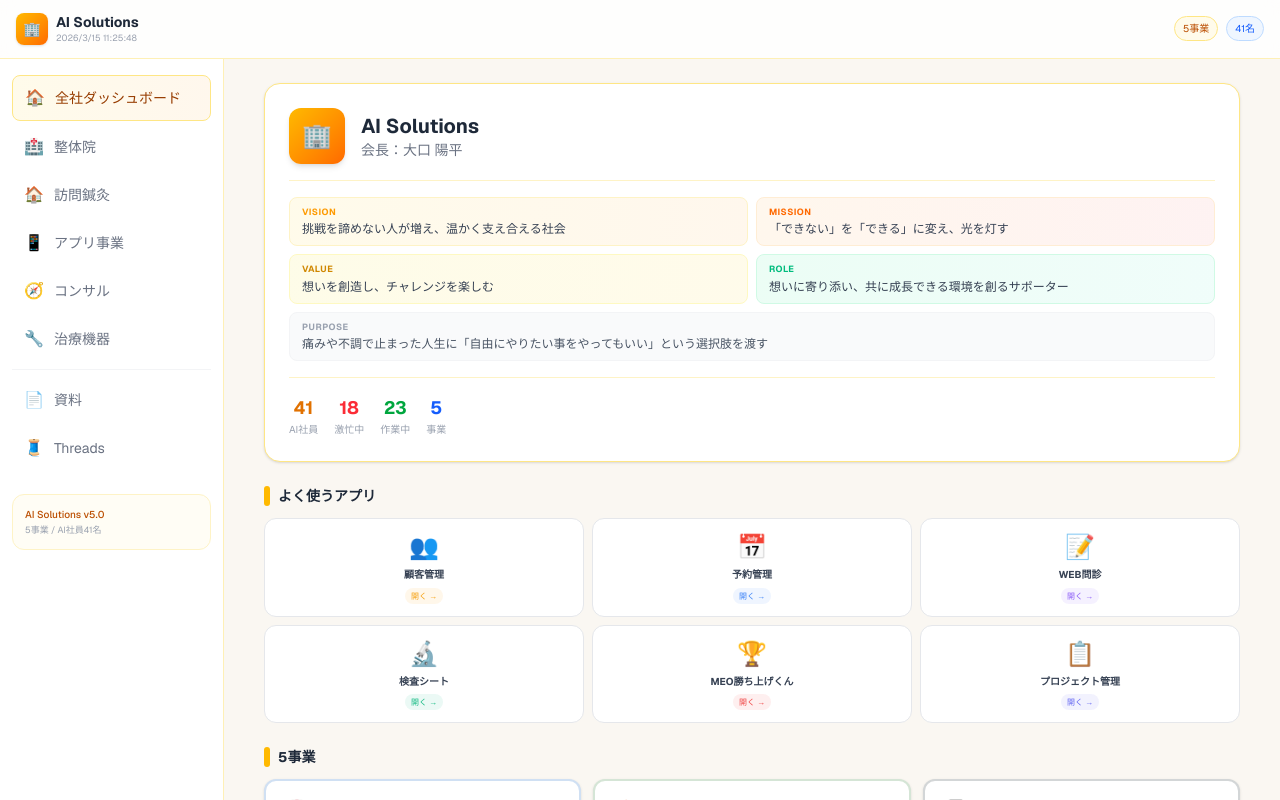
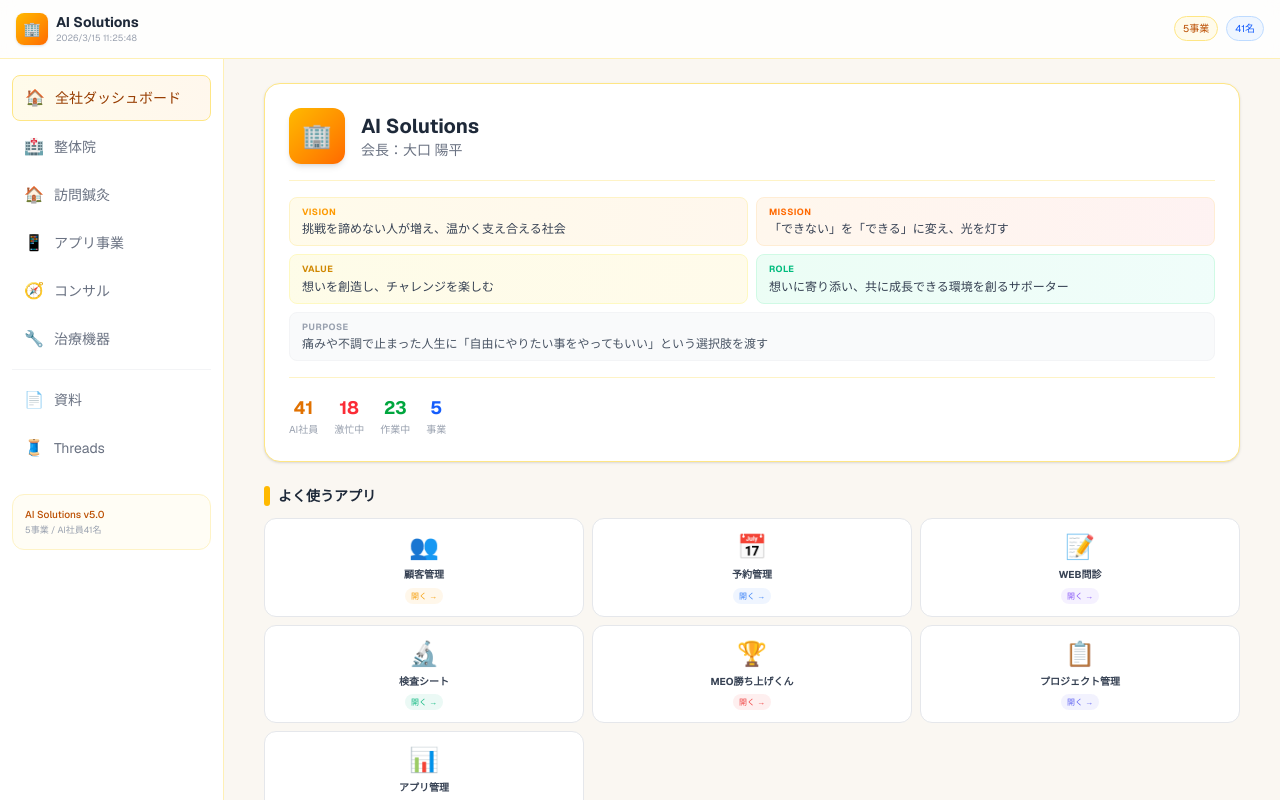
Before and after one commit to yosinkyuin1031-glitch/virtual-office, a Next.js app: page / in a window 1280 px wide. Shown: the top 800 px of the page. Built offline with nearby package versions, Linux system fonts and the light colour scheme.

Commit message:
よく使うアプリにアプリ管理ダッシュボードを追加

```diff
--- a/app/page.tsx
+++ b/app/page.tsx
@@ -1209,6 +1209,7 @@ function HomeView() {
     { name: '検査シート', icon: '🔬', url: 'https://kensa-sheet-app.vercel.app', color: '#10B981' },
     { name: 'MEO勝ち上げくん', icon: '🏆', url: 'https://meo-kachiagekun.vercel.app', color: '#EF4444' },
     { name: 'プロジェクト管理', icon: '📋', url: 'https://project-hub-three-chi.vercel.app', color: '#6366F1' },
+    { name: 'アプリ管理', icon: '📊', url: 'https://clinic-saas-lp.vercel.app/admin', color: '#8B5CF6' },
   ]
 
   const totalEmployees = allEmployeesList.length
```
